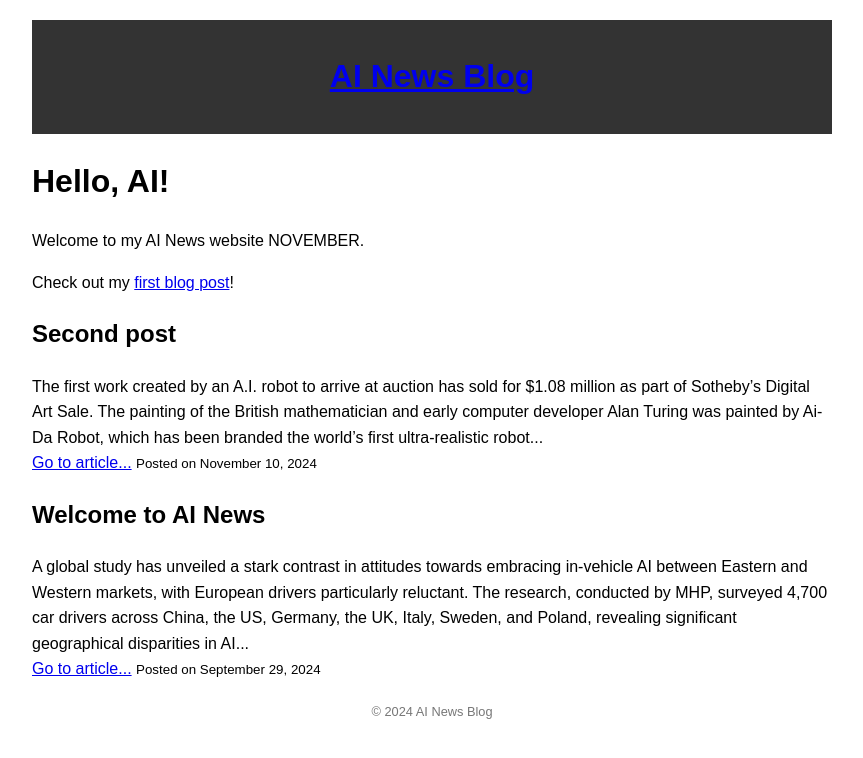
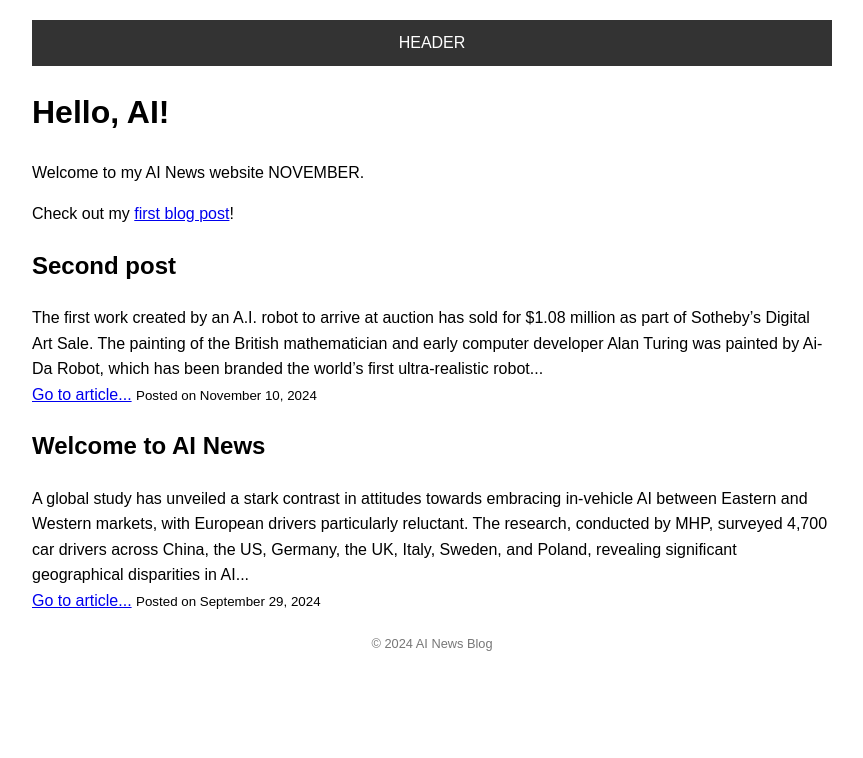
Before and after one commit to aiassistantnews/aiassistantnews.github.io, a Jekyll site: the page built from index.md, in a window 1280 px wide. Shown: the top 758 px of the page, without its empty margins (208-1071 px from the left). Built offline with Jekyll 4.4.1, drawn with Linux system fonts in a browser that asks for light colours.

Commit message:
Use header.html

```diff
--- a/_layouts/default.html
+++ b/_layouts/default.html
@@ -9,7 +9,7 @@
 </head>
 <body>
     <header>
-        <h1><a href="{{ site.baseurl }}/">{{ site.title }}</a></h1>
+        {% include header.html %}
     </header>
 
     <main>
```
